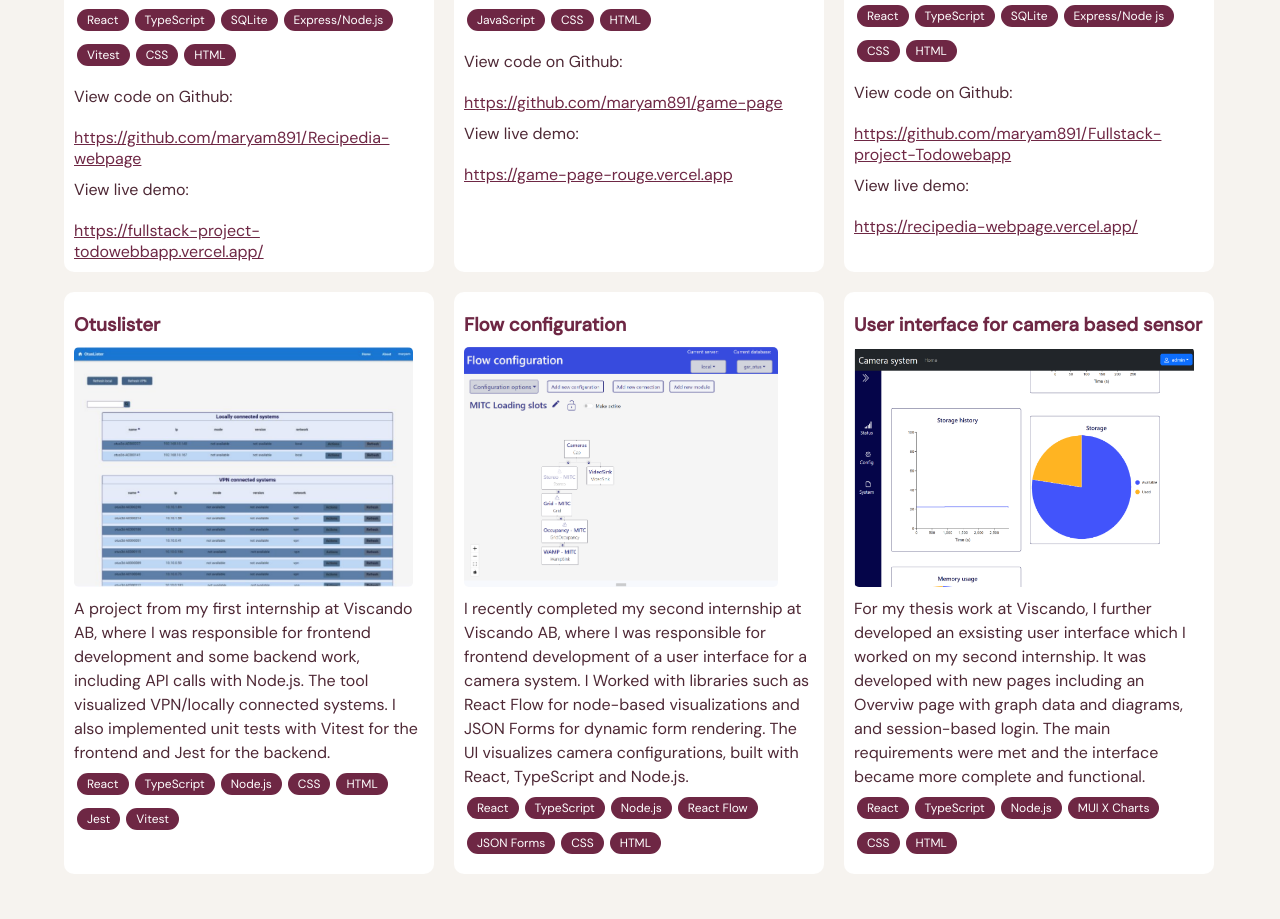
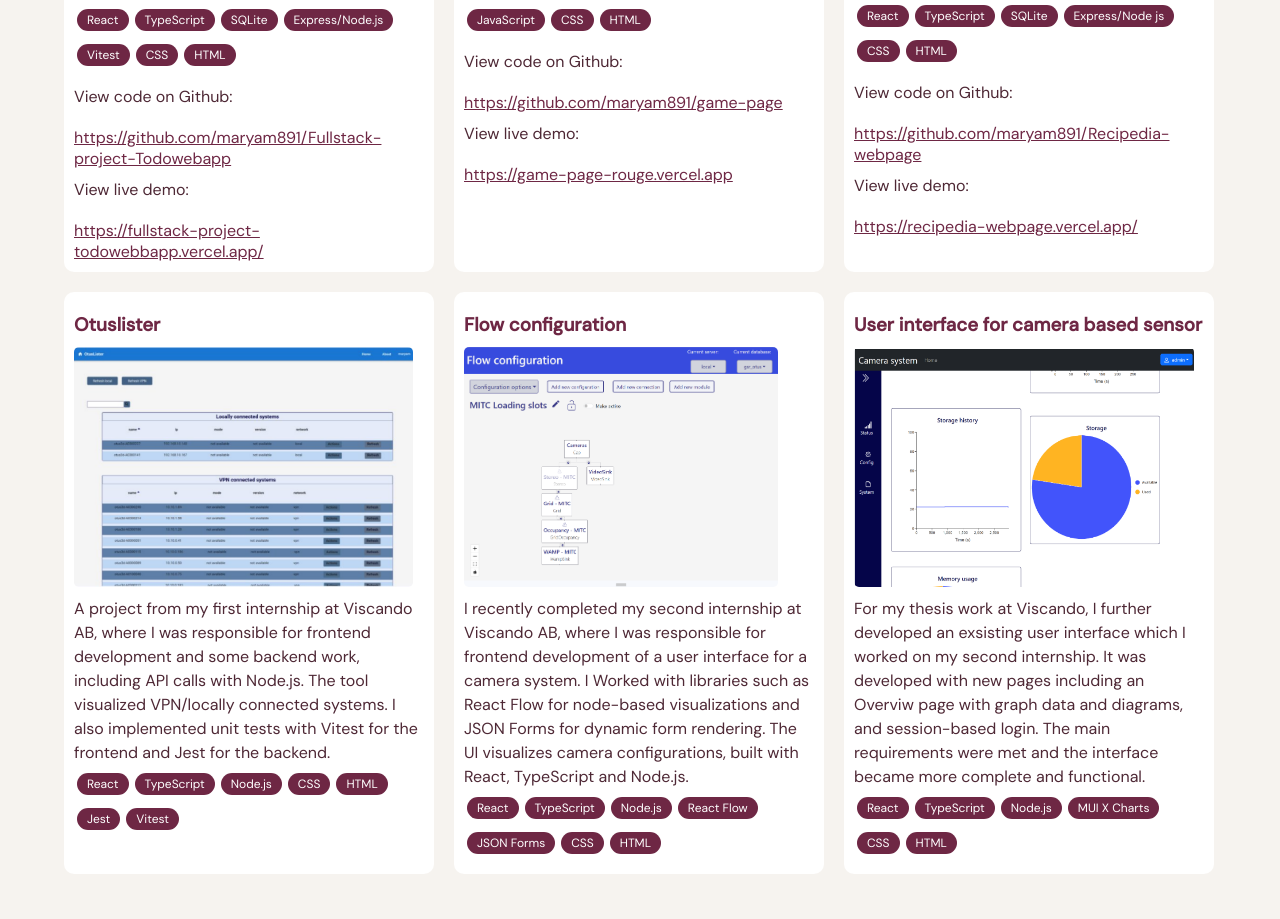
Before and after one commit to maryam891/Portfolio, a React (Vite) app: page / in a window 1280 px wide. Shown: the part 1709-2628 px from the top of the page. Built offline with nearby package versions, Linux system fonts and the light colour scheme.

Commit message:
updated again with correct github link for Recipes page

```diff
--- a/src/data.ts
+++ b/src/data.ts
@@ -29,7 +29,7 @@ export const projects: Project[] = [
       "CSS",
       "HTML",
     ],
-    githubUrl: "https://github.com/maryam891/Recipedia-webpage",
+    githubUrl: "https://github.com/maryam891/Fullstack-project-Todowebapp",
     liveUrl: "https://fullstack-project-todowebbapp.vercel.app/",
     img: todoImg,
   },
@@ -49,7 +49,7 @@ export const projects: Project[] = [
     description:
       "This is a full-stack recipe web application I built as a part of the Fullstack course in the Frontend Developer program. You can browse through a variety of recipes and save your favorites for easy access.",
     tags: ["React", "TypeScript", "SQLite", "Express/Node js", "CSS", "HTML"],
-    githubUrl: "https://github.com/maryam891/Fullstack-project-Todowebapp",
+    githubUrl: "https://github.com/maryam891/Recipedia-webpage",
     liveUrl: "https://recipedia-webpage.vercel.app/",
     img: recipeImg,
   },
```
